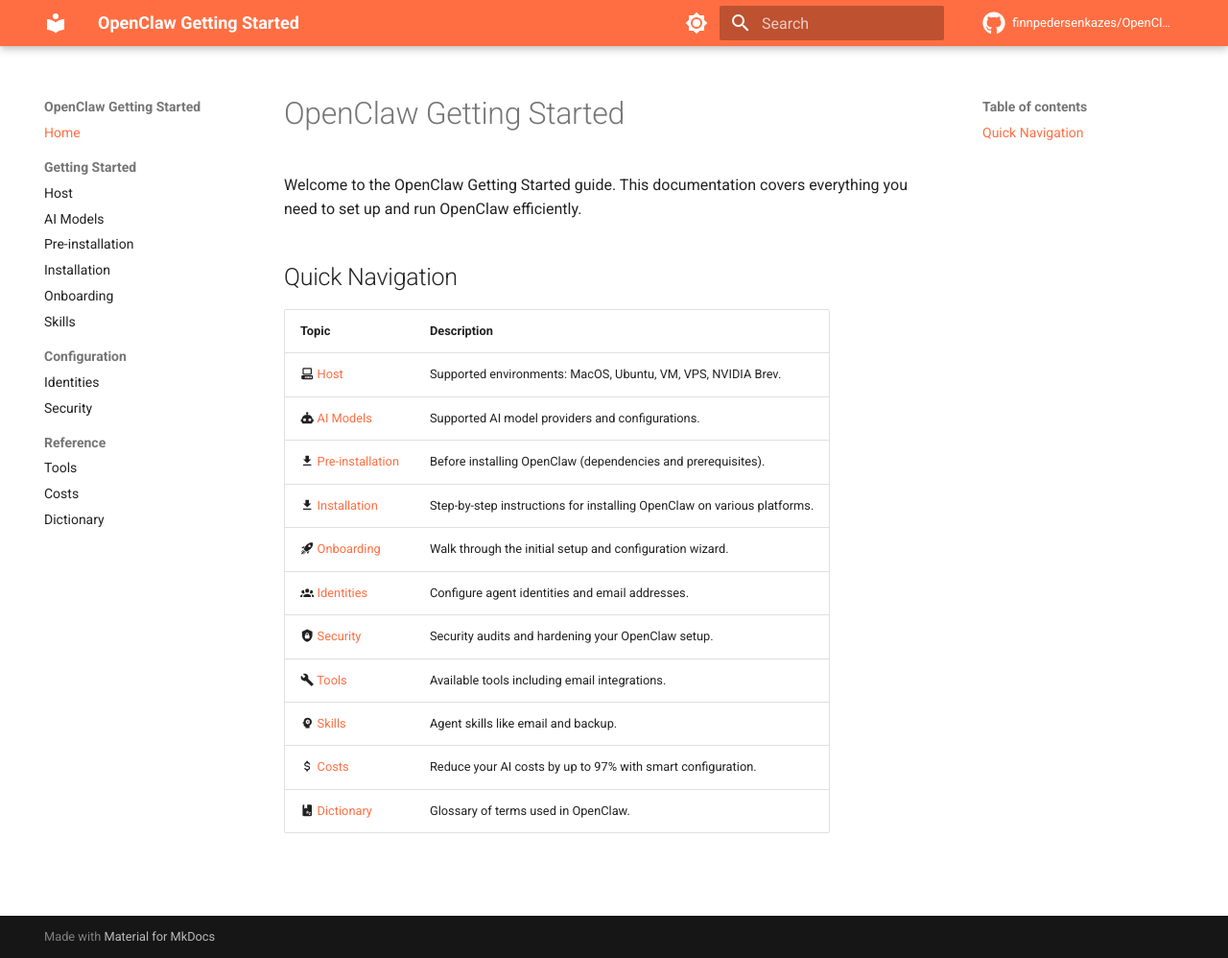
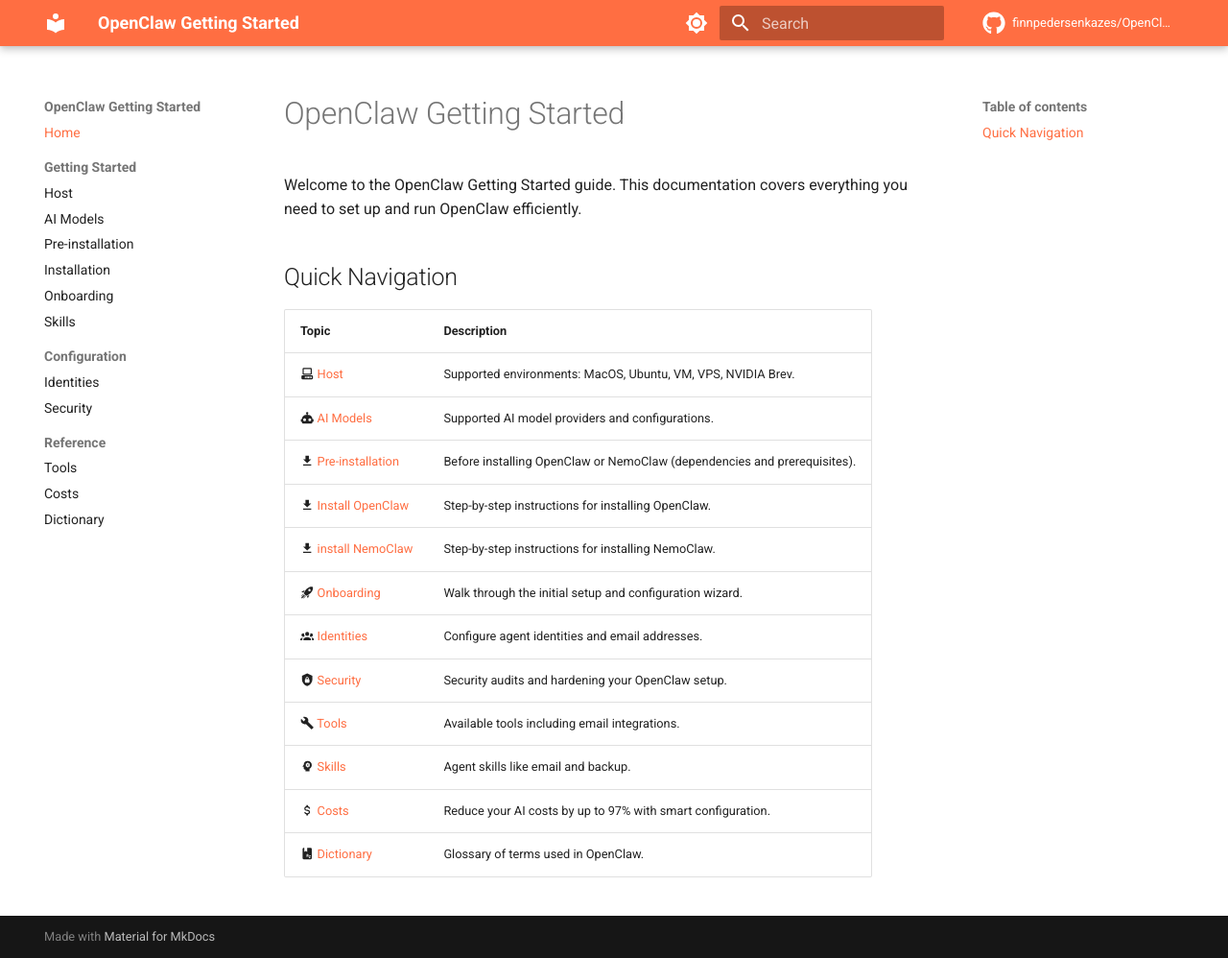
Before and after one commit to finnpedersenkazes/OpenClawGettingStarted, an MkDocs documentation site: the page built from docs/index.md, in a window 1280 px wide and 998 px high. Shown: the whole window at 96% size. Built offline with MkDocs 1.6.1 and Material for MkDocs 9.7.7, drawn with Linux system fonts in a browser that asks for light colours; comment, search, counter and statistics services are not loaded.

Commit message:
NemoClaw

```diff
--- a/docs/index.md
+++ b/docs/index.md
@@ -4,16 +4,17 @@
 
 ## Quick Navigation
 
-| Topic                                                      | Description                                                             |
-| ---------------------------------------------------------- | ----------------------------------------------------------------------- |
-| :material-desktop-classic: [Host](Host.md)                 | Supported environments: MacOS, Ubuntu, VM, VPS, NVIDIA Brev.            |
-| :material-robot: [AI Models](Models.md)                    | Supported AI model providers and configurations.                        |
-| :material-download: [Pre-installation](PreInstallation.md) | Before installing OpenClaw (dependencies and prerequisites).            |
-| :material-download: [Installation](Installation.md)        | Step-by-step instructions for installing OpenClaw on various platforms. |
-| :material-rocket-launch: [Onboarding](Onboarding.md)       | Walk through the initial setup and configuration wizard.                |
-| :material-account-group: [Identities](Identities.md)       | Configure agent identities and email addresses.                         |
-| :material-shield-lock: [Security](Security.md)             | Security audits and hardening your OpenClaw setup.                      |
-| :material-wrench: [Tools](Tools.md)                        | Available tools including email integrations.                           |
-| :material-head-cog: [Skills](Skills.md)                    | Agent skills like email and backup.                                     |
-| :material-currency-usd: [Costs](TokenOptimizationGuide.md) | Reduce your AI costs by up to 97% with smart configuration.             |
-| :material-book-alphabet: [Dictionary](Dictonary.md)        | Glossary of terms used in OpenClaw.                                     |
+| Topic                                                       | Description                                                              |
+| ----------------------------------------------------------- | ------------------------------------------------------------------------ |
+| :material-desktop-classic: [Host](Host.md)                  | Supported environments: MacOS, Ubuntu, VM, VPS, NVIDIA Brev.             |
+| :material-robot: [AI Models](Models.md)                     | Supported AI model providers and configurations.                         |
+| :material-download: [Pre-installation](PreInstallation.md)  | Before installing OpenClaw or NemoClaw (dependencies and prerequisites). |
+| :material-download: [Install OpenClaw](Installation.md)     | Step-by-step instructions for installing OpenClaw.                       |
+| :material-download: [install NemoClaw](InstallationNemo.md) | Step-by-step instructions for installing NemoClaw.                       |
+| :material-rocket-launch: [Onboarding](Onboarding.md)        | Walk through the initial setup and configuration wizard.                 |
+| :material-account-group: [Identities](Identities.md)        | Configure agent identities and email addresses.                          |
+| :material-shield-lock: [Security](Security.md)              | Security audits and hardening your OpenClaw setup.                       |
+| :material-wrench: [Tools](Tools.md)                         | Available tools including email integrations.                            |
+| :material-head-cog: [Skills](Skills.md)                     | Agent skills like email and backup.                                      |
+| :material-currency-usd: [Costs](TokenOptimizationGuide.md)  | Reduce your AI costs by up to 97% with smart configuration.              |
+| :material-book-alphabet: [Dictionary](Dictonary.md)         | Glossary of terms used in OpenClaw.                                      |
```
